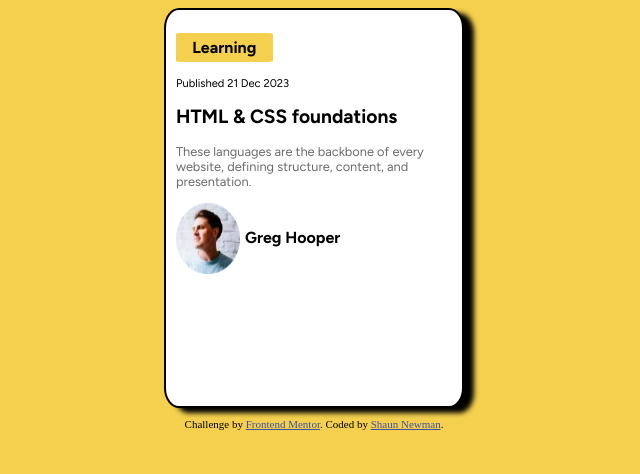
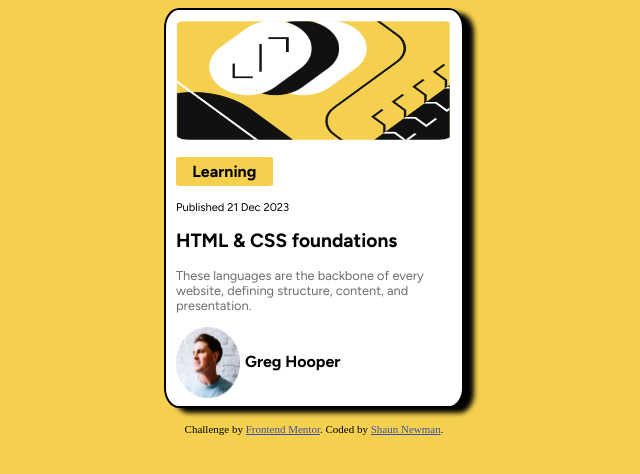
Before and after one commit to newmanwell/blog-preview-card-main, a plain HTML site: page index.html in a window 1280 px wide. Shown: the whole page, without its empty margins (326-966 px from the left). Drawn offline with Linux system fonts and the light colour scheme.

Commit message:
header image added and card is complete

```diff
--- a/index.html
+++ b/index.html
@@ -14,6 +14,7 @@
   <body>
     <main>
       <section>
+        <img class="header-img" src="./assets/images/header2.png" alt="header" />
         <h2>Learning</h2>
         <p class="pub">Published 21 Dec 2023</p>
         <h1>HTML & CSS foundations</h1>
--- a/style.css
+++ b/style.css
@@ -20,6 +20,12 @@ section {
   padding: 10px;
   font-family: "Figtree";
   box-shadow: 10px 5px 5px black;
+}
+
+.header-img {
+  height: 120px;
+  width: 100%;
+  border-radius: 5%;
 }
 
 section h2 {
@@ -59,7 +65,7 @@ section h1 {
 .attribution {
   font-size: 11px;
   text-align: center;
-  margin-top: 10px;
+  margin-top: 15px;
 }
 
 .attribution a {
```
Also changed, not shown: assets/images/header.svg (added), assets/images/header2.png (added).
